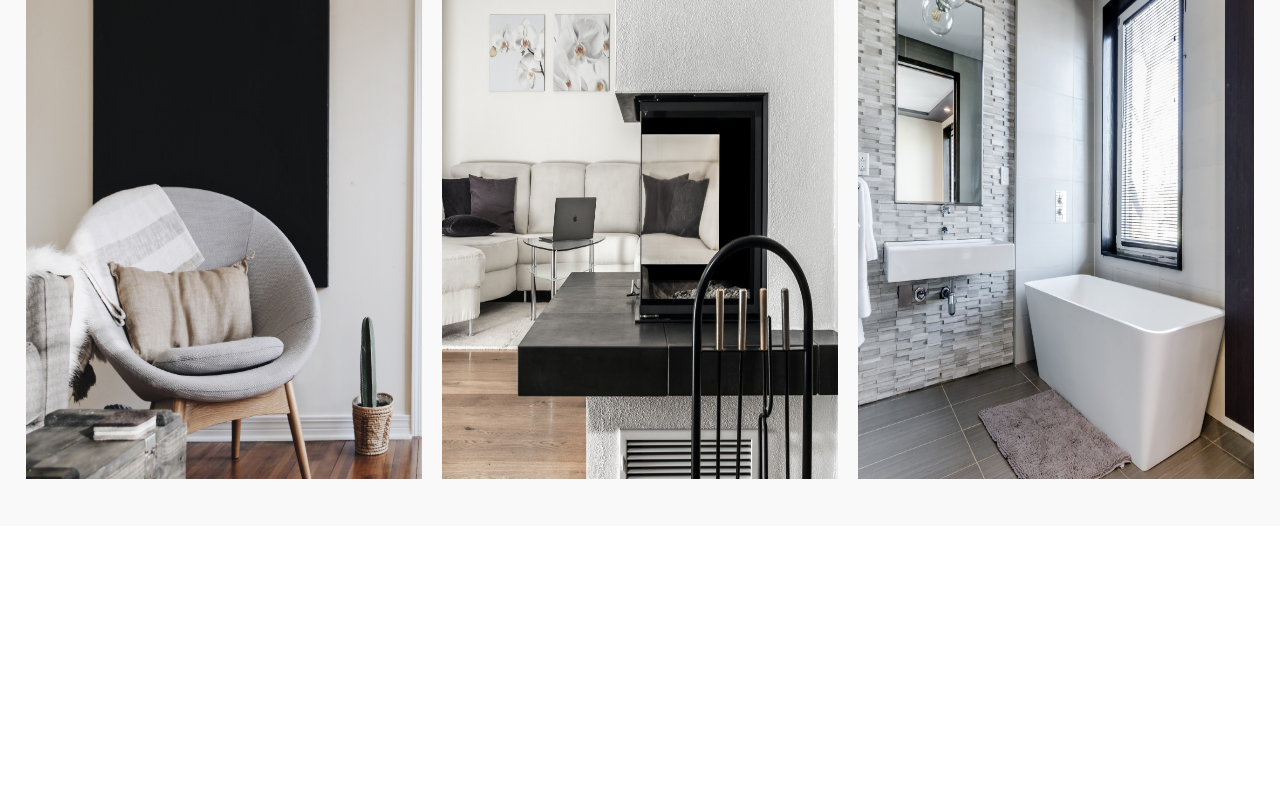
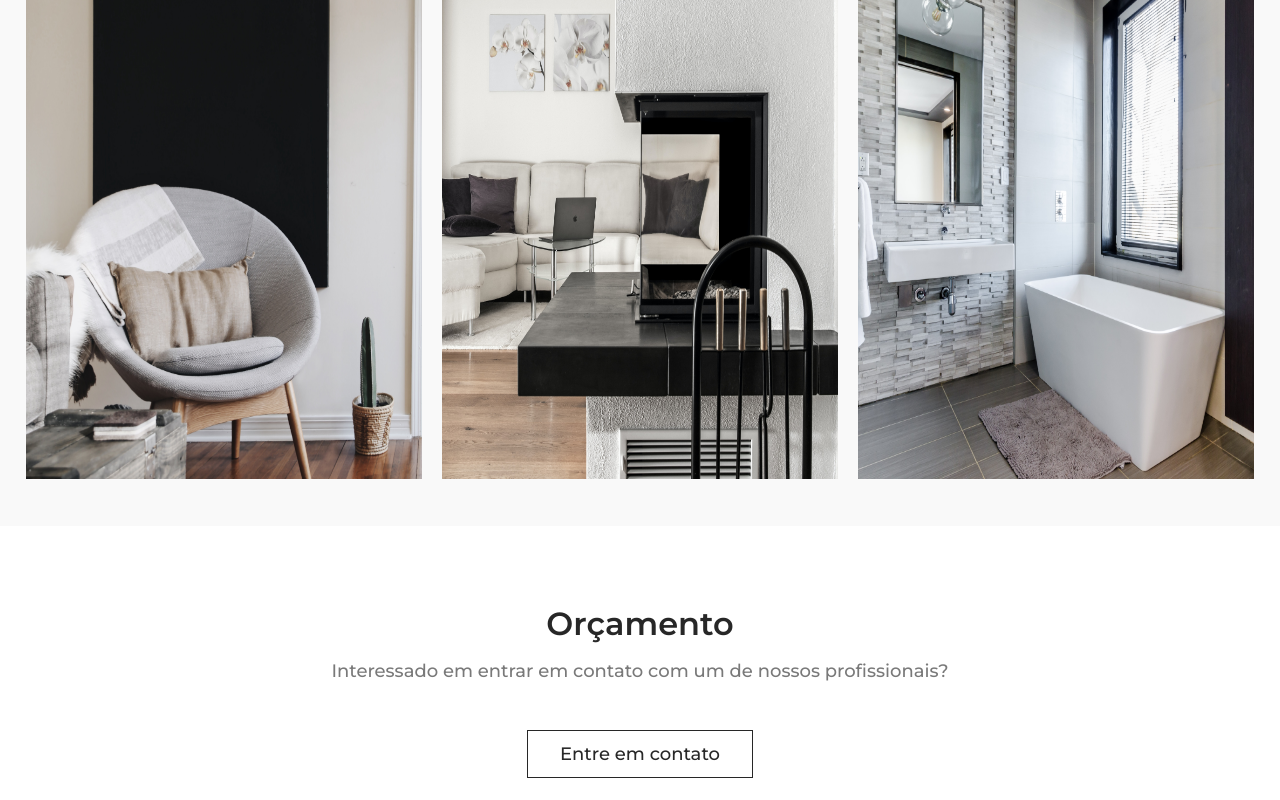
Before and after one commit to Robson-Carvalho/homeyou, a React (Vite) app: page / in a window 1280 px wide. Shown: the part 1930-2730 px from the top of the page. Before the commit the page ends 2456 px from the top, so only its background shows below. Built offline with nearby package versions, Linux system fonts and the light colour scheme.

Commit message:
:package: budget section added

```diff
--- a/src/components/Main/index.jsx
+++ b/src/components/Main/index.jsx
@@ -7,6 +7,7 @@ import {
   ContentDesign,
   InfoDesign,
   Gallery,
+  Budget,
   Contact,
 } from "./styles";
 
@@ -71,6 +72,13 @@ export const Main = () => {
           <img src={imgGallery3} alt="" />
         </div>
       </Gallery>
+      <Budget>
+        <h2>Orçamento</h2>
+        <span>
+          Interessado em entrar em contato com um de nossos profissionais?
+        </span>
+        <a href="#">Entre em contato</a>
+      </Budget>
     </Container>
   );
 };
--- a/src/components/Main/styles.jsx
+++ b/src/components/Main/styles.jsx
@@ -290,4 +290,53 @@ export const Gallery = styled.section`
   }
 `;
 
+export const Budget = styled.section`
+  display: flex;
+  flex-direction: column;
+  align-items: center;
+  padding: 78px 24px;
+
+  h2 {
+    font-family: "Montserrat";
+    font-style: normal;
+    font-weight: 600;
+    font-size: 32px;
+    line-height: 39px;
+    /* identical to box height */
+
+    color: #272727;
+    margin-bottom: 17px;
+  }
+
+  span {
+    font-family: "Montserrat";
+    font-style: normal;
+    font-weight: 500;
+    font-size: 18px;
+    line-height: 22px;
+    /* identical to box height */
+
+    text-align: center;
+
+    color: #797979;
+  }
+
+  a {
+    margin-top: 48px;
+    text-decoration: none;
+    font-family: "Montserrat";
+    font-style: normal;
+    font-weight: 500;
+    font-size: 18px;
+    line-height: 22px;
+    /* identical to box height */
+
+    color: #272727;
+
+    padding: 12px 32px;
+    background: #ffffff;
+    border: 1px solid #272727;
+  }
+`;
+
 export const Contact = styled.section``;
```
